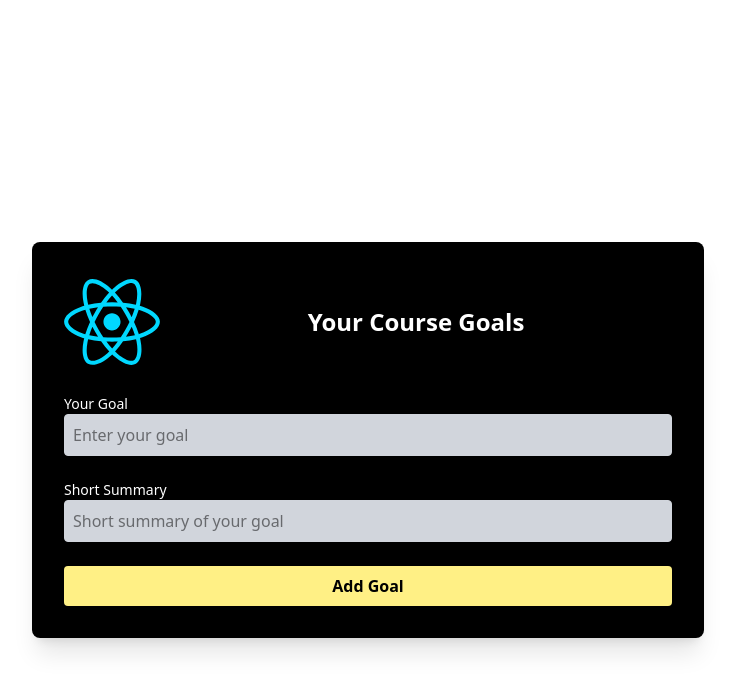
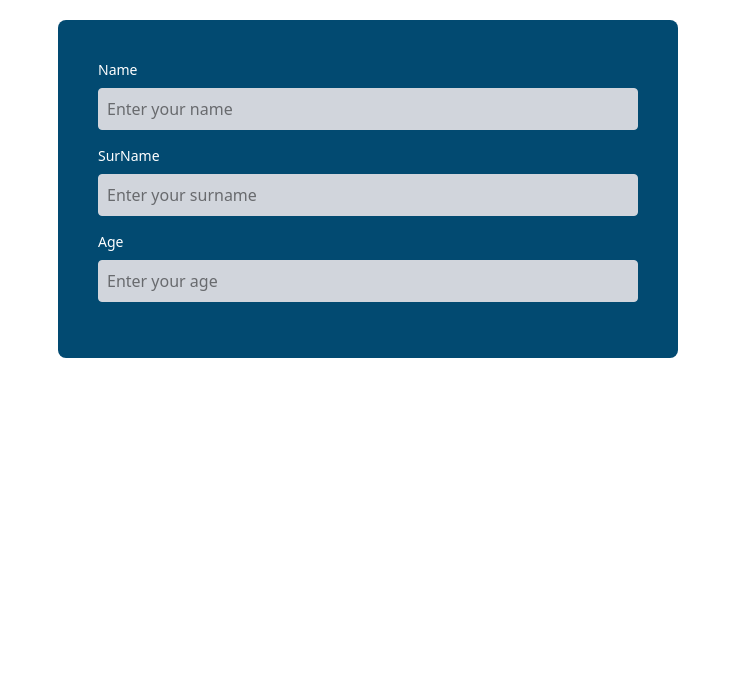
Before and after one commit to wandumi/React-typescript-course, a React (Vite) app: page / in a window 1280 px wide. Shown: the top 692 px of the page, without its empty margins (272-1007 px from the left). Built offline with nearby package versions, Linux system fonts and the light colour scheme.

Commit message:
Updated pages

```diff
--- a/src/App.tsx
+++ b/src/App.tsx
@@ -1,46 +1,20 @@
 
 import './App.css'
-import Header from './components/ReactandTypscript/Header'
-import CourseGoalList from './components/ReactandTypscript/CourseGoalList'
-import svg from './assets/react.svg'
-import { useState } from 'react'
-import NewGoal from './components/ReactandTypscript/NewGoal'
-
-type CourseGoal = {
-  title: string,
-  description: string,
-  id: number
-}
+import Input from './components/NewProject/Input'
 
 function App() {
-  const [goals, setGoals] = useState<CourseGoal[]>([]);
 
-  const handleAddGoal = (goal: string, summary: string) => {
-    setGoals(prevGoals => {
-      const newGoal: CourseGoal = {
-        id: Math.random(),
-        title: 'Learn React + TS',
-        description: "Learn it in depth Learn it in depth Learn it in depth Learn it in depthLearn it in depth"
-      }
-      return [...prevGoals, newGoal]
-    })
-  }
-
-  function handleDeleteGoal(id: number){
-    setGoals(prevGoals => prevGoals.filter((goal) => goal.id !== id))
-  }
 
   return (
     <>
-      <main className="flex items-center justify-center min-h-screen bg-white m-10">
-        <div className="bg-black p-8 rounded-lg shadow-xl w-full max-w-2xl text-white">
-          <Header image={{ src: svg, alt: "list of goals" }}>
-            <h1 className="text-center text-2xl font-semibold">Your Course Goals</h1>
-          </Header>
+      <main className="flex flex-col items-center justify-between min-h-screen bg-white m-5 ">
+        <div className='bg-sky-900 p-10 w-full md:w-1/2 rounded-lg'>
 
-          <NewGoal onAddGoal={handleAddGoal} />
+          <Input type="text" id="name" label='Name' placeholder='Enter your name'></Input>
 
-          {goals.length > 0 && <CourseGoalList goals={goals} onDeleteGoal={handleDeleteGoal} />}
+          <Input type="text" id="surname" label='SurName' placeholder='Enter your surname'></Input>
+
+          <Input type="number" id="age" label='Age' placeholder='Enter your age'></Input>
 
         </div>
       </main>
--- /dev/null
+++ b/src/components/NewProject/Input.tsx
@@ -0,0 +1,23 @@
+import { ComponentPropsWithoutRef } from "react";
+
+type InputProps = {
+    label: string;
+    id: string;
+} & ComponentPropsWithoutRef<'input'>
+
+function Input({label, id, ...props }:InputProps) {
+  return (
+
+    <div className="flex flex-col">
+        <label htmlFor={id} className="text-sm text-white mb-2">{ label }</label>
+        <input
+            id={id}
+            className="p-2 border border-gray-300 bg-gray-300 rounded-sm focus:outline-none focus:ring-2
+                    focus:ring-blue-100 text-black mb-4 w-full"
+            {...props}
+        />
+    </div>
+  )
+}
+
+export default Input
--- a/src/components/ReactandTypscript/CourseGoalList.tsx
+++ b/src/components/ReactandTypscript/CourseGoalList.tsx
@@ -1,4 +1,6 @@
+import { ReactNode } from "react"
 import CourseGoal from "./CourseGoal"
+import InfoBox from "./InfoBox"
 
 type CourseGoalListProps = {
     goals: {
@@ -8,8 +10,24 @@ type CourseGoalListProps = {
     }[],
     onDeleteGoal: (id: number) => void
 }
-function CourseGoalList({goals, onDeleteGoal}: CourseGoalListProps) {
+
+function CourseGoalList({ goals, onDeleteGoal }: CourseGoalListProps) {
+    let hintBox: ReactNode
+    let warningBox: ReactNode
+
+    if (goals?.length === 0) {
+        hintBox = <InfoBox mode="hint">You have no course goals yet. Start adding some</InfoBox>
+    }
+
+    if (goals.length >= 4) {
+        warningBox = <InfoBox mode="warning">Dont Put too much on your goals</InfoBox>
+    }
+
     return (
+        <>
+            {hintBox}
+            {warningBox}
+
             <ul className={`grid gap-4 mt-5 p-5 bg-gray-500 rounded-sm grid-cols-1 ${goals.length > 1 ? "md:grid-cols-2" : ""}`}>
                 {goals.map((goal) => (
                     <li key={goal.id} className="p-4 bg-white rounded-lg">
@@ -22,6 +40,8 @@ function CourseGoalList({goals, onDeleteGoal}: CourseGoalListProps) {
                     </li>
                 ))}
             </ul>
+
+        </>
     )
 }
 
--- /dev/null
+++ b/src/components/ReactandTypscript/Index.tsx
@@ -0,0 +1,51 @@
+
+import './App.css'
+import Header from './Header'
+import CourseGoalList from './CourseGoalList'
+import NewGoal from './NewGoal'
+import svg from './assets/react.svg'
+import { useState } from 'react'
+
+type CourseGoal = {
+  title: string,
+  description: string,
+  id: number
+}
+
+function App() {
+  const [goals, setGoals] = useState<CourseGoal[]>([]);
+
+  const handleAddGoal = (goal: string, summary: string) => {
+    setGoals(prevGoals => {
+      const newGoal: CourseGoal = {
+        id: Math.random(),
+        title: goal,
+        description: summary
+      }
+      return [...prevGoals, newGoal]
+    })
+  }
+
+  function handleDeleteGoal(id: number){
+    setGoals(prevGoals => prevGoals.filter((goal) => goal.id !== id))
+  }
+
+  return (
+    <>
+      <main className="flex items-center justify-center min-h-screen bg-white m-10">
+        <div className="bg-black p-8 rounded-lg shadow-xl w-full max-w-2xl text-white">
+          <Header image={{ src: svg, alt: "list of goals" }}>
+            <h1 className="text-center text-2xl font-semibold">Your Course Goals</h1>
+          </Header>
+
+          <NewGoal onAddGoal={handleAddGoal} />
+
+          {goals.length > 0 && <CourseGoalList goals={goals} onDeleteGoal={handleDeleteGoal} />}
+
+        </div>
+      </main>
+    </>
+  )
+}
+
+export default App
--- /dev/null
+++ b/src/components/ReactandTypscript/InfoBox.tsx
@@ -0,0 +1,27 @@
+import { type ReactNode } from 'react'
+
+type InfoBoxProps = {
+    mode: 'hint' | 'warning';
+    severity?: 'low' | 'medium' | 'high';
+    children: ReactNode;
+}
+
+function InfoBox({ mode, children }: InfoBoxProps) {
+    if (mode === 'hint') {
+        return (
+            <aside className="border-amber-500 border mt-5 text-center p-4 rounded-lg">
+                <h2 className="font-bold text-amber-600">Hint</h2>
+                <p className='text-amber-600'>{children}</p>
+            </aside>
+        )
+    }
+
+    return (
+        <aside className="bg-amber-300 text-black p-4 rounded-lg mt-5">
+            <h2 className="font-bold">Warning</h2>
+            <p>{children}</p>
+        </aside>
+    )
+}
+
+export default InfoBox
```
Lines whose indentation alone changed are shown as unchanged.
